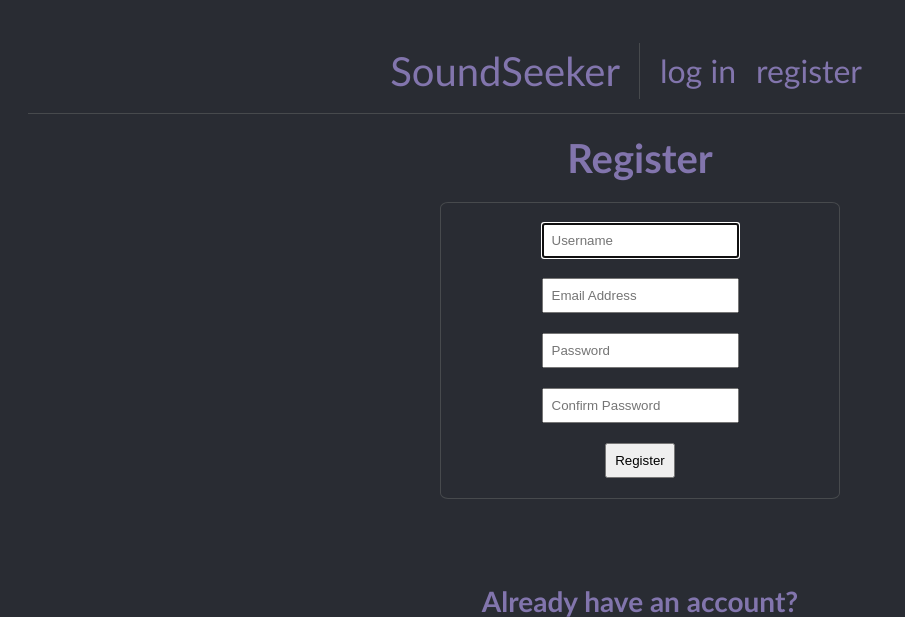
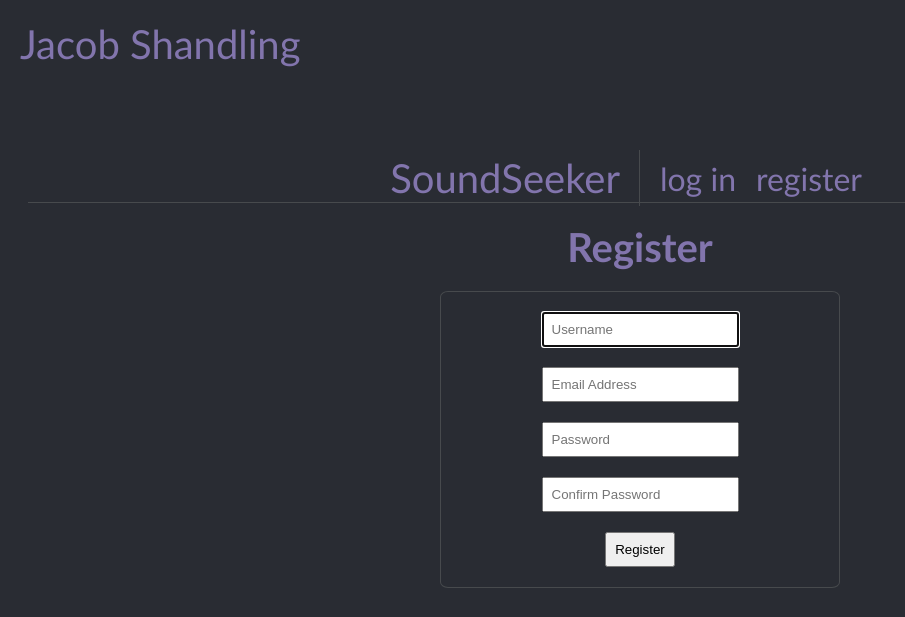
Before and after one commit to jacobshandling/soundseeker, a Django app: page /register in a window 1280 px wide. Shown: the top 617 px of the page, without its empty margins (0-905 px from the left). Run offline with Django 3.2, Linux system fonts and the light colour scheme.

Commit message:
add author

```diff
--- a/backend/seeds/templates/seeds/layout.html
+++ b/backend/seeds/templates/seeds/layout.html
@@ -4,7 +4,7 @@
 <html lang="en">
     <head>
         <meta charset="utf-8">
-        <!-- <author>Jacob Shandling</author> -->
+        <author>Jacob Shandling</author>
         <meta name="viewport" content="width=device-width, initial-scale=1">
         {% comment %} <meta name="viewport" content="width=device-width, initial-scale=1, shrink-to-fit=no, user-scalable=no"> {% endcomment %}
         <title>{% block title %}SOUNDSEEKER{% endblock %}</title>
```
